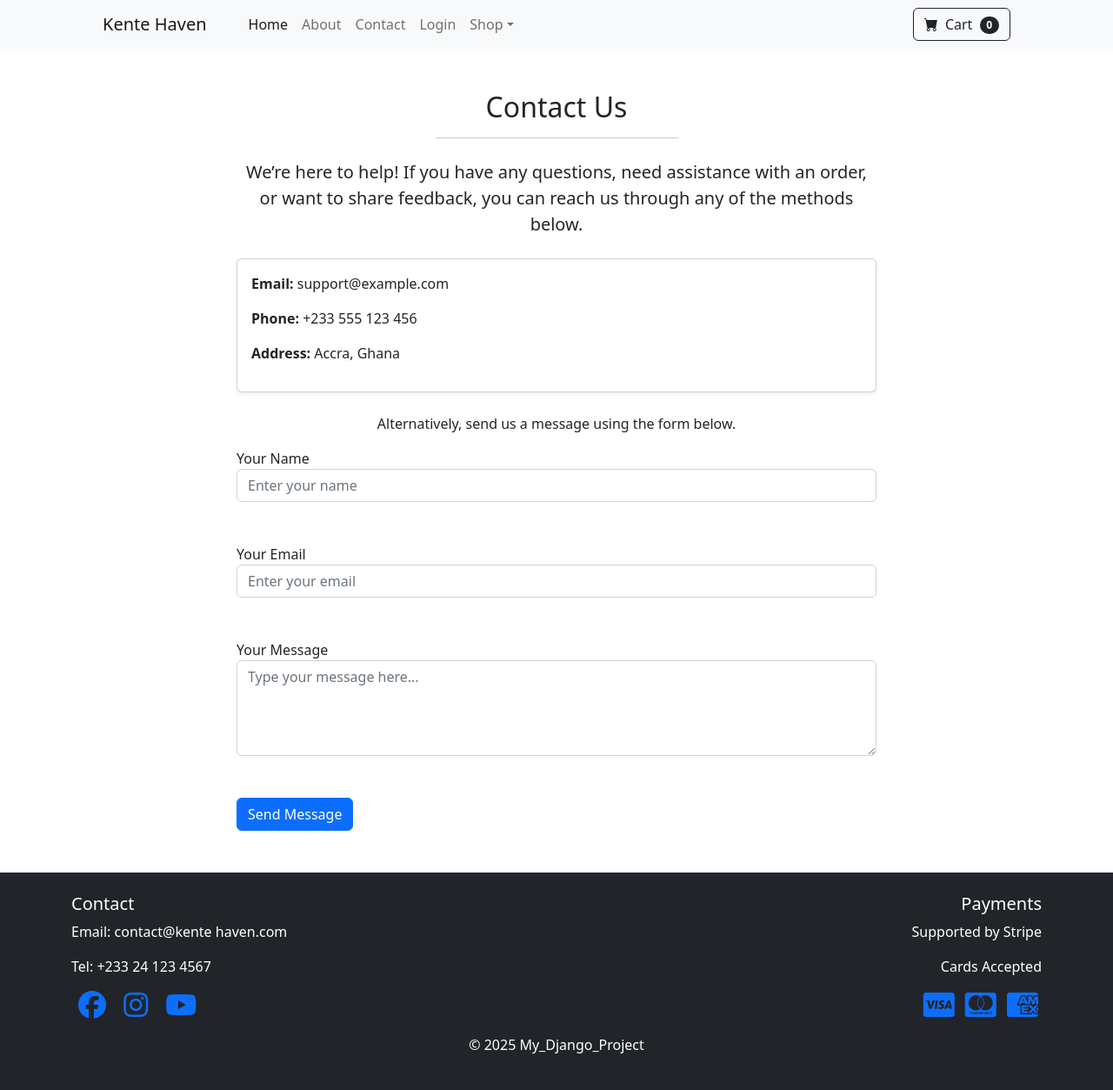
After one commit to Apostle01/African-Cloth-Shop, a Django app: page /contact/ in a window 1280 px wide. The commit adds this page. Shown: the whole page at 87% size. Run offline with Django 5.2, Linux system fonts and the light colour scheme; some libraries are stand-ins or nearby versions.

Commit message:
modified products/templates/products/home.html products/urls.py products/views.py templates/base.html, and added templates/about.html contact.html login_user and navbar.html

```diff
--- a/products/urls.py
+++ b/products/urls.py
@@ -10,4 +10,8 @@ from . import views
 urlpatterns = [
     path('', views.home, name='home'),   # temporary view — we will build page later
     path('product/<int:product_id>/', views.product_detail, name='product_detail'),
+    path('about/', views.about, name='about'),
+    path('contact/', views.contact, name='contact'),
+    path('login/', views.login_user, name='login'),
+    path('logout/', views.logout_user, name='logout'),
 ]
--- a/products/views.py
+++ b/products/views.py
@@ -1,5 +1,9 @@
-from django.shortcuts import render, get_object_or_404
+from django.shortcuts import render, redirect, get_object_or_404
 from .models import Product
+from django.contrib.auth import authenticate, login, logout
+from django.contrib import messages
+
+
 
 def home(request):
     """
@@ -20,3 +24,48 @@ def product_detail(request, product_id):
         'product': product
     }
     return render(request, 'products/product.html', context)
+
+def about(request):
+    return render(request, 'about.html', {})
+
+def contact(request):
+    return render(request, 'contact.html', {})
+
+# def login_user(request):
+#     if request.method == "POST":
+#         username = request.POST.get("username")
+#         password = request.POST.get("password")
+
+#         user = authenticate(request, username=username, password=password)
+
+#         if user is not None:
+#             login(request, user)
+#             messages.success(request, ("You have been Logged in."))
+#             return redirect('home')
+#         else:
+#             messages.error(request, ("There was an error, try again"))
+#             return redirect('login')
+#     else:
+#         return render(request, 'login_user.html', {})
+
+              # return redirect('home')
+def login_user(request):
+    if request.method == "POST":
+        username = request.POST.get("username")
+        password = request.POST.get("password")
+
+        user = authenticate(request, username=username, password=password)
+
+        if user is not None:
+            login(request, user)
+            messages.success(request, "Login Successful!")
+            return redirect("/")  # Redirect to homepage
+        else:
+            messages.error(request, "Invalid username or password")
+            return redirect("/login/")
+
+    return render(request, "login_user.html")
+
+def logout_user(request):
+    logout(request)
+    messages.success(request, ("You have been logged out."))
--- a/templates/base.html
+++ b/templates/base.html
@@ -1,61 +1,64 @@
 {% load static %}
+
 <!DOCTYPE html>
 <html lang="en">
     <head>
-  <meta charset="utf-8">
-  <meta name="viewport" content="width=device-width,initial-scale=1,shrink-to-fit=no">
-  <title>{% block title %}African Cloth Haven{% endblock %}</title>
+        <meta charset="utf-8" />
+        <meta name="viewport" content="width=device-width, initial-scale=1, shrink-to-fit=no" />
+        <meta name="description" content="" />
+        <meta name="author" content="" />
+        <title>African Cloth Haven</title>
+        <!-- Favicon-->
+        <link rel="icon" type="image/x-icon" href="{% static 'assets/favicon.ico' %}" />
+        <!-- Bootstrap icons-->
+        <link href="https://cdn.jsdelivr.net/npm/bootstrap-icons@1.5.0/font/bootstrap-icons.css" rel="stylesheet" />
+        <!-- Core theme CSS (includes Bootstrap)-->
+        <link href="{% static 'css/styles.css' %}" rel="stylesheet" />
+        <script src="https://kit.fontawesome.com/68aa8a6d33.js" crossorigin="anonymous"></script>
+    </head>
+    <body>
+        {% include 'navbar.html' %}
 
-  <!-- Bootstrap 4 (CDN) -->
-  <link rel="stylesheet"
-        href="https://stackpath.bootstrapcdn.com/bootstrap/4.5.2/css/bootstrap.min.css"
-        integrity="sha384-MlJ6oB0q8x+q2b1Qv6j0s6Fqk0nQj6Z2l8u3q3sXc3G3Q6q4Yf3j5Zzv4V4Qf6fK"
-        crossorigin="anonymous">
+        {% block content %}
+        {% endblock %}
 
-  <!-- Your custom stylesheet (local) -->
-  <link rel="stylesheet" href="{% static 'css/style.css' %}">
-</head>
-<body class="bg-light">
 
-  <nav class="navbar navbar-expand-lg navbar-dark bg-dark">
+<footer class="bg-dark text-white py-4 mt-auto">
   <div class="container">
-      <a class="navbar-brand" href="{% url 'home' %}">African Cloth Haven</a>
-      <button class="navbar-toggler" type="button" data-toggle="collapse" data-target="#navMain"
-              aria-controls="navMain" aria-expanded="false" aria-label="Toggle navigation">
-        <span class="navbar-toggler-icon"></span>
-      </button>
-
-      <div class="collapse navbar-collapse" id="navMain">
-        <ul class="navbar-nav ml-auto">
-          <li class="nav-item">
-            <a class="nav-link" href="{% url 'home' %}">Home</a>
-          </li>
-        </ul>
+    <div class="row">
+      <div class="col-md-6">
+        <h5>Contact</h5>
+        <p>Email: contact@kente haven.com</p>
+        <p>Tel: +233 24 123 4567</p>
+        <div>
+          <a href="https://www.facebook.com/" target="_blank"><i class="fab fa-facebook fa-2x mx-2"></i></a>
+          <a href="https://www.instagram.com/" target="_blank"><i class="fab fa-instagram fa-2x mx-2"></i></a>
+          <a href="https://www.youtube.com/" target="_blank"><i class="fab fa-youtube fa-2x mx-2"></i></a>
         </div>
       </div>
-  </nav>
-
-  <main class="py-4">
-    <div class="container">
-      {% block content %}{% endblock %}
+      <div class="col-md-6 text-md-end">
+        <h5>Payments</h5>
+        <p>Supported by Stripe</p>
+        <p>Cards Accepted</p>
+        <a href="https://www.visa.com" target="_blank"><i class="fab fa-cc-visa fa-2x mx-1"></i></a>
+        <a href="https://www.mastercard.com" target="_blank"><i class="fab fa-cc-mastercard fa-2x mx-1"></i></a>
+        <a href="https://www.americanexpress.com" target="_blank"><i class="fab fa-cc-amex fa-2x mx-1"></i></a>
       </div>
-  </main>
-
-  <footer class="bg-dark text-light py-3 mt-5">
-    <div class="container text-center">
-      &copy; {{ now|date:'Y' }} African Cloth Haven
+    </div>
+  </div>
+  <div class="container text-center mt-3">
+    <p>&copy; 2025 My_Django_Project</p>
   </div>
 </footer>
 
-  <!-- jQuery & Bootstrap bundle from CDN (Bootstrap 4) -->
-  <script src="https://code.jquery.com/jquery-3.5.1.slim.min.js"
-          integrity="sha384-DfXdz2htPH0lsSSs5nCTpuj/zy4C+OGpamoFVy38MVBnE+IbbVYUew+OrCXaRkfj"
-          crossorigin="anonymous"></script>
-  <script src="https://cdn.jsdelivr.net/npm/bootstrap@4.5.2/dist/js/bootstrap.bundle.min.js"
-          integrity="sha384-LtrjvnR4/Jqs6QJ8fM0q6j5gq6u9Q6k8v9B6e5Q6Y5Z5Q6s7Q6m9Q6T6Q6m9Q6QG"
-          crossorigin="anonymous"></script>
+        {% comment %} <!-- Footer-->
+        <footer class="py-5 bg-dark">
+            <div class="container"><p class="m-0 text-center text-white">Copyright &copy; Your Website 2023</p></div>
+        </footer>
 
-  <!-- Your custom script -->
+        <!-- Bootstrap core JS-->
+        <script src="https://cdn.jsdelivr.net/npm/bootstrap@5.2.3/dist/js/bootstrap.bundle.min.js"></script>
+        <!-- Core theme JS-->
         <script src="{% static 'js/scripts.js' %}"></script>
     </body>
-</html>
+</html> {% endcomment %}
--- /dev/null
+++ b/templates/contact.html
@@ -0,0 +1,59 @@
+{% extends 'base.html' %}
+
+{% block content %}
+<div class="container py-5">
+
+  <div class="text-center mb-4">
+    <h2 class="font-weight-bold">Contact Us</h2>
+    <hr class="w-25 mx-auto">
+  </div>
+
+  <div class="row justify-content-center">
+    <div class="col-md-8">
+
+      <p class="lead text-center">
+        We’re here to help! If you have any questions, need assistance with an order,
+        or want to share feedback, you can reach us through any of the methods below.
+      </p>
+
+      <div class="card shadow-sm mt-4">
+        <div class="card-body">
+          <p><strong>Email:</strong> support@example.com</p>
+          <p><strong>Phone:</strong> +233 555 123 456</p>
+          <p><strong>Address:</strong> Accra, Ghana</p>
+        </div>
+      </div>
+
+      <div class="mt-4">
+        <p class="text-center">
+          Alternatively, send us a message using the form below.
+        </p>
+
+        <form>
+          <div class="form-group">
+            <label>Your Name</label>
+            <input type="text" class="form-control" placeholder="Enter your name">
+          </div>
+          <br></br>
+          <div class="form-group">
+            <label>Your Email</label>
+            <input type="email" class="form-control" placeholder="Enter your email">
+          </div>
+          <br></br>
+          <div class="form-group">
+            <label>Your Message</label>
+            <textarea class="form-control" rows="4" placeholder="Type your message here..."></textarea>
+          </div>
+            <br></br>
+          <button type="submit" class="btn btn-primary btn-block">
+           Send Message
+          </button>
+        </form>
+
+      </div>
+
+    </div>
+  </div>
+
+</div>
+{% endblock %}
--- /dev/null
+++ b/templates/navbar.html
@@ -0,0 +1,37 @@
+<!-- Navigation-->
+        <nav class="navbar navbar-expand-lg navbar-light bg-light">
+            <div class="container px-4 px-lg-5">
+                <a class="navbar-brand" href="{% url 'home' %}">Kente Haven</a>
+                <button class="navbar-toggler" type="button" data-bs-toggle="collapse" data-bs-target="#navbarSupportedContent" aria-controls="navbarSupportedContent" aria-expanded="false" aria-label="Toggle navigation"><span class="navbar-toggler-icon"></span></button>
+                <div class="collapse navbar-collapse" id="navbarSupportedContent">
+                    <ul class="navbar-nav me-auto mb-2 mb-lg-0 ms-lg-4">
+                        <li class="nav-item"><a class="nav-link active" aria-current="page" href="{% url 'home' %}">Home</a></li>
+                        <li class="nav-item"><a class="nav-link" href="{% url 'about' %}">About</a></li>
+                        <li class="nav-item"><a class="nav-link" href="{% url 'contact' %}">Contact</a></li>
+
+                        {% if user.is_authenticated %}
+                            <li class="nav-item"><a class="nav-link" href="{% url 'logout' %}">Logout</a></li>
+                        {% else %}
+                            <li class="nav-item"><a class="nav-link" href="{% url 'login' %}">Login</a></li>
+                        {% endif %}
+
+                        <li class="nav-item dropdown">
+                            <a class="nav-link dropdown-toggle" id="navbarDropdown" href="#" role="button" data-bs-toggle="dropdown" aria-expanded="false">Shop</a>
+                            <ul class="dropdown-menu" aria-labelledby="navbarDropdown">
+                                <li><a class="dropdown-item" href="#!">All Products</a></li>
+                                <li><hr class="dropdown-divider" /></li>
+                                <li><a class="dropdown-item" href="#!">Popular Items</a></li>
+                                <li><a class="dropdown-item" href="#!">New Arrivals</a></li>
+                            </ul>
+                        </li>
+                    </ul>
+                    <form class="d-flex">
+                        <button class="btn btn-outline-dark" type="submit">
+                            <i class="bi-cart-fill me-1"></i>
+                            Cart
+                            <span class="badge bg-dark text-white ms-1 rounded-pill">0</span>
+                        </button>
+                    </form>
+                </div>
+            </div>
+        </nav>
```
Also changed, not shown: products/templates/products/home.html (+7 -57 lines), templates/about.html (added, +39 -0 lines), templates/login_user.html (added, +42 -0 lines). Lines whose indentation alone changed are shown as unchanged.
